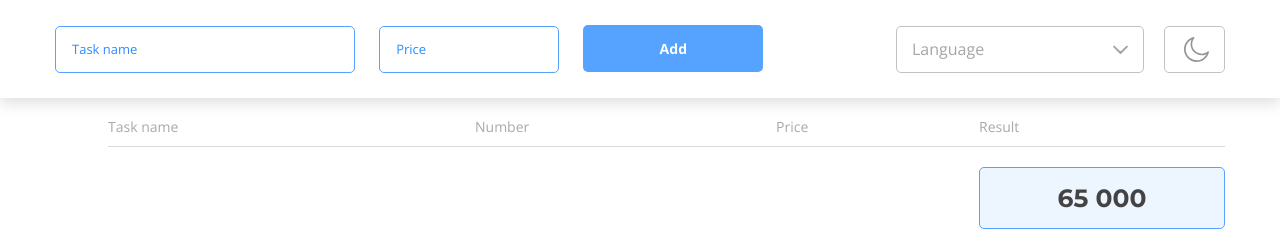
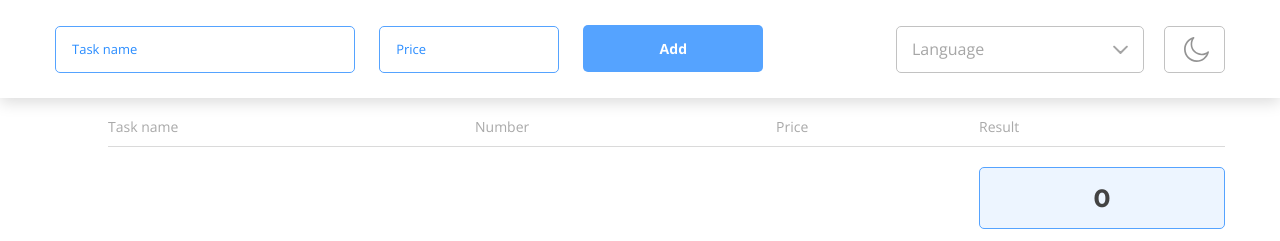
Before and after one commit to sagov-islam/Price-calculator, a plain HTML site: page index-eng.html in a window 1280 px wide. Shown: the top 241 px of the page. Drawn offline with nearby package versions, Linux system fonts and the light colour scheme.

Commit message:
Онулил итоговый результат и поменял название английской страницы

```diff
--- a/eng-version.html
+++ b/index-eng.html
@@ -59,7 +59,7 @@
 
 
             <aside class="sidebar">
-                <div class="sidebar__result">65 000</div>
+                <div class="sidebar__result">0</div>
                 <div class="sidebar__tasks-sum"><p class="sidebar__sum-title">Tasks</p><p class="sidebar__sum">0</p></div>
                 <button class="sidebar__button-clean button">Clear task list</button>
             </aside>
```
Also changed, not shown: index.html (+1 -1 lines).
